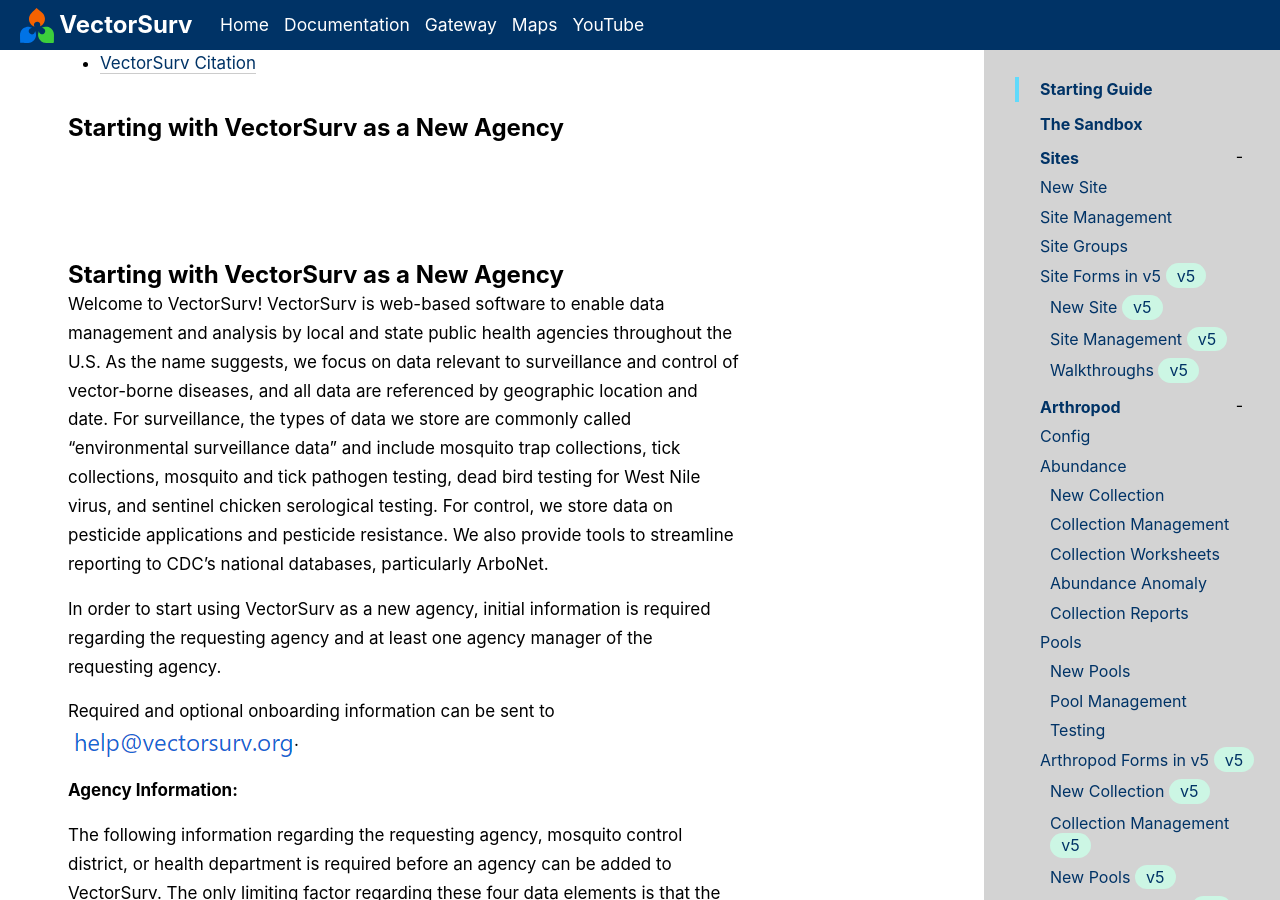
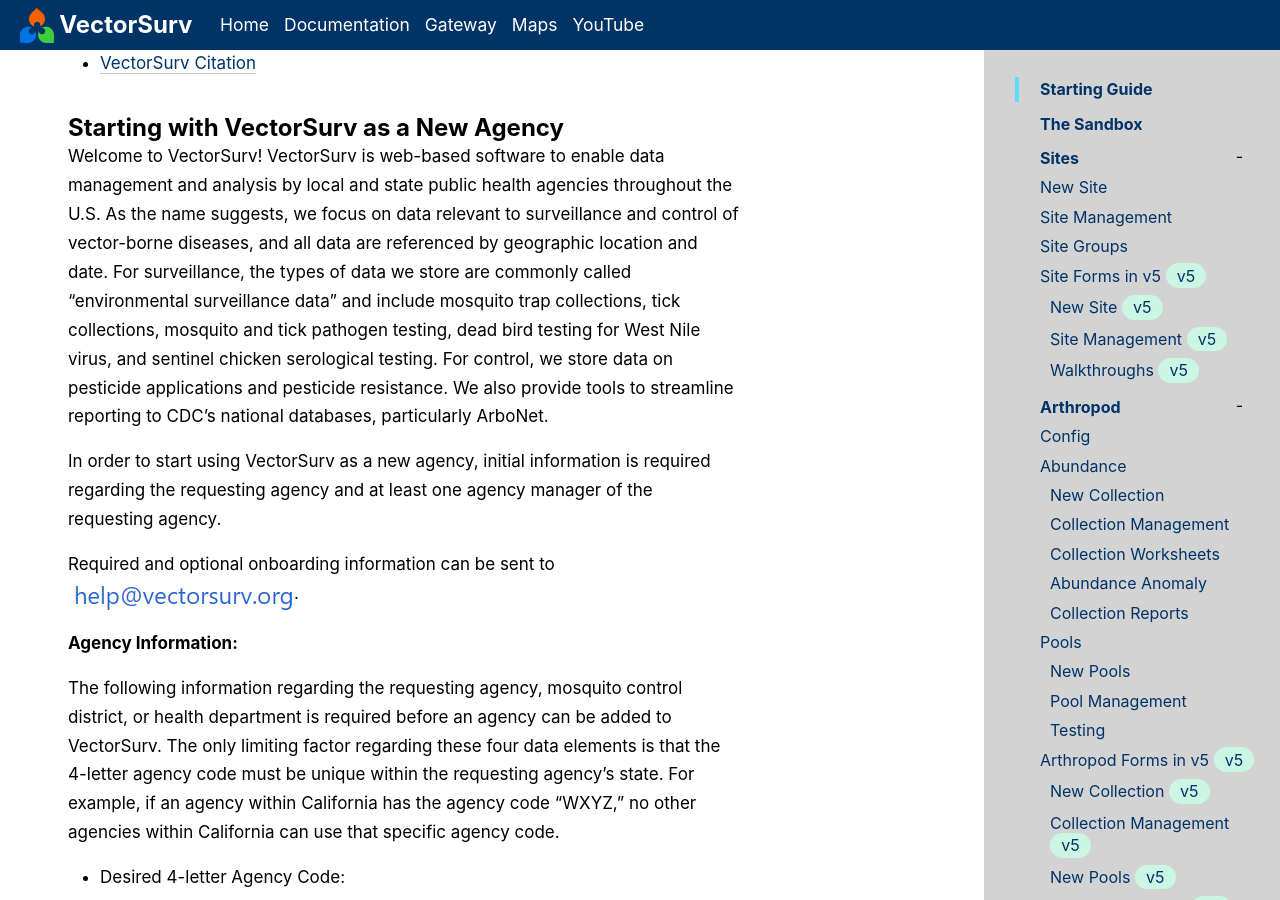
Before and after one commit to tlvaldepena/vectorsurv.org, a Jekyll site: the page built from _docs/starting/VectorSurv_FAQ.md, in a window 1280 px wide and 900 px high, scrolled down 370 px. Built offline with Jekyll 4.4.1, drawn with Linux system fonts in a browser that asks for light colours; some of the changed text lies outside the part shown.

Commit message:
Update VectorSurv_FAQ.md

```diff
--- a/_docs/starting/VectorSurv_FAQ.md
+++ b/_docs/starting/VectorSurv_FAQ.md
@@ -17,13 +17,7 @@
 
 - [VectorSurv Citation](#VectorSurvCitation)
 
-<h2 id="StartingOnVectorSurvAgency">Starting with VectorSurv as a New Agency </h2>
-
-<br>
-<br>
-<br>
-
-## Starting with VectorSurv as a New Agency
+## Starting with VectorSurv as a New Agency {#StartingOnVectorSurvAgency}
 
 Welcome to VectorSurv! VectorSurv is web-based software to enable data management and analysis by local and state public health agencies throughout the U.S. As the name suggests, we focus on data relevant to surveillance and control of vector-borne diseases, and all data are referenced by geographic location and date. For surveillance, the types of data we store are commonly called “environmental surveillance data” and include mosquito trap collections, tick collections, mosquito and tick pathogen testing, dead bird testing for West Nile virus, and sentinel chicken serological testing. For control, we store data on pesticide applications and pesticide resistance. We also provide tools to streamline reporting to CDC’s national databases, particularly ArboNet.
 
@@ -73,9 +67,7 @@
 
 [Return to Top](#TableOfContents)
 
-{#StartingOnVectorSurvUser}
-
-## Starting with VectorSurv as a New User for an Existing Agency
+## Starting with VectorSurv as a New User for an Existing Agency {#StartingOnVectorSurvUser}
 
 Welcome to VectorSurv! In order to be added to VectorSurv as a new user to an existing agency within VectorSurv, permission will need to be granted by the manager of the agency the new user is requesting access to.
 
@@ -95,9 +87,7 @@
 
 [Return to Top](#TableOfContents)
 
-{#VectorSurvSandbox}
-
-## VectorSurv Gateway vs. Sandbox
+## VectorSurv Gateway vs. Sandbox {#VectorSurvSandbox}
 
 VectorSurv offers two separate software environments that may be of use to enrolled agencies, the VectorSurv Gateway and the VectorSurv Sandbox.
 
@@ -160,9 +150,7 @@
 
 [Return to Top](#TableOfContents)
 
-{#ExportingData}
-
-## Exporting Data from VectorSurv
+## Exporting Data from VectorSurv {#ExportingData}
 
 In addition to viewing data through the VectorSurv Gateway user interface, VectorSurv allows for previously entered data of various types to be exported to external files, such as CSV (.csv), Excel (.xls), and JSON (.json) files. Data can be exported from VectorSurv in two separate ways.
 
@@ -219,9 +207,7 @@
 
 [Return to Top](#TableOfContents)
 
-{#DataAccess}
-
-## Data Access on VectorSurv
+## Data Access on VectorSurv {#DataAccess}
 
 **Intra-Agency Data Access:**
 
@@ -254,9 +240,7 @@
 
 [Return to Top](#TableOfContents)
 
-{#VectorSurvCitation}
-
-## VectorSurv Citation
+## VectorSurv Citation {#VectorSurvCitation}
 
 It is encouraged that VectorSurv be cited in situations where data stored within VectorSurv are directly used within research papers or journal articles. In general, a citation for the main VectorSurv website is appropriate as it serves as an informational front page for VectorSurv that is more useful for understanding the system. The VectorSurv website is used rather than the VectorSurv Gateway because the Gateway is specifically used by public health and vector control agencies with login credentials. Providing the URL for the VectorSurv Gateway only brings readers to the VectorSurv Gateway login page.
 
```
Also changed, not shown: other parts of _docs/starting/VectorSurv_FAQ.md (+1 -1 lines).
